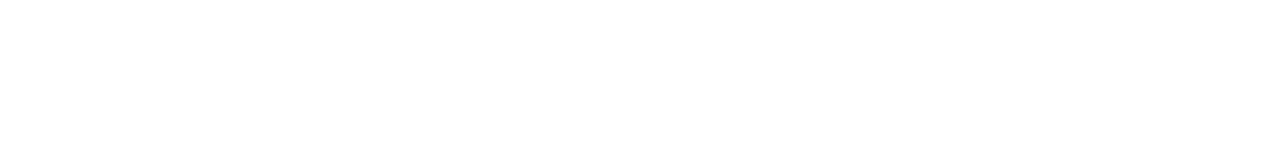
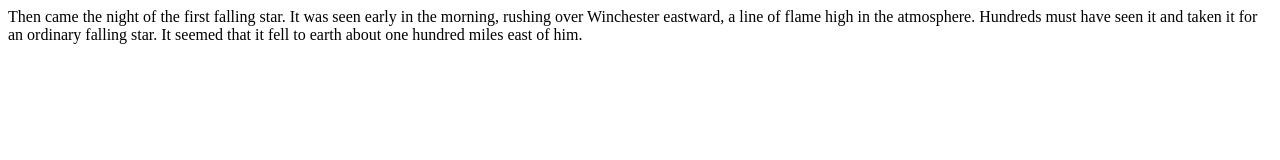
Before and after one commit to auswell306-creator/web-development, a plain HTML site: page index.html in a window 1280 px wide. Drawn offline with Linux system fonts and the light colour scheme.

Commit message:
Add files via upload

```diff
--- a/index.html
+++ b/index.html
@@ -1,3 +1,5 @@
 <!DOCTYPE html>
-<html>
-<head></head>
+<body>Then came the night of the first falling star. It was seen early in the morning, rushing over Winchester eastward, a
+line of flame high in the atmosphere. Hundreds must have seen it and taken it for an ordinary falling star. It seemed
+that it fell to earth about one hundred miles east of him.</body>
+</html>
```
